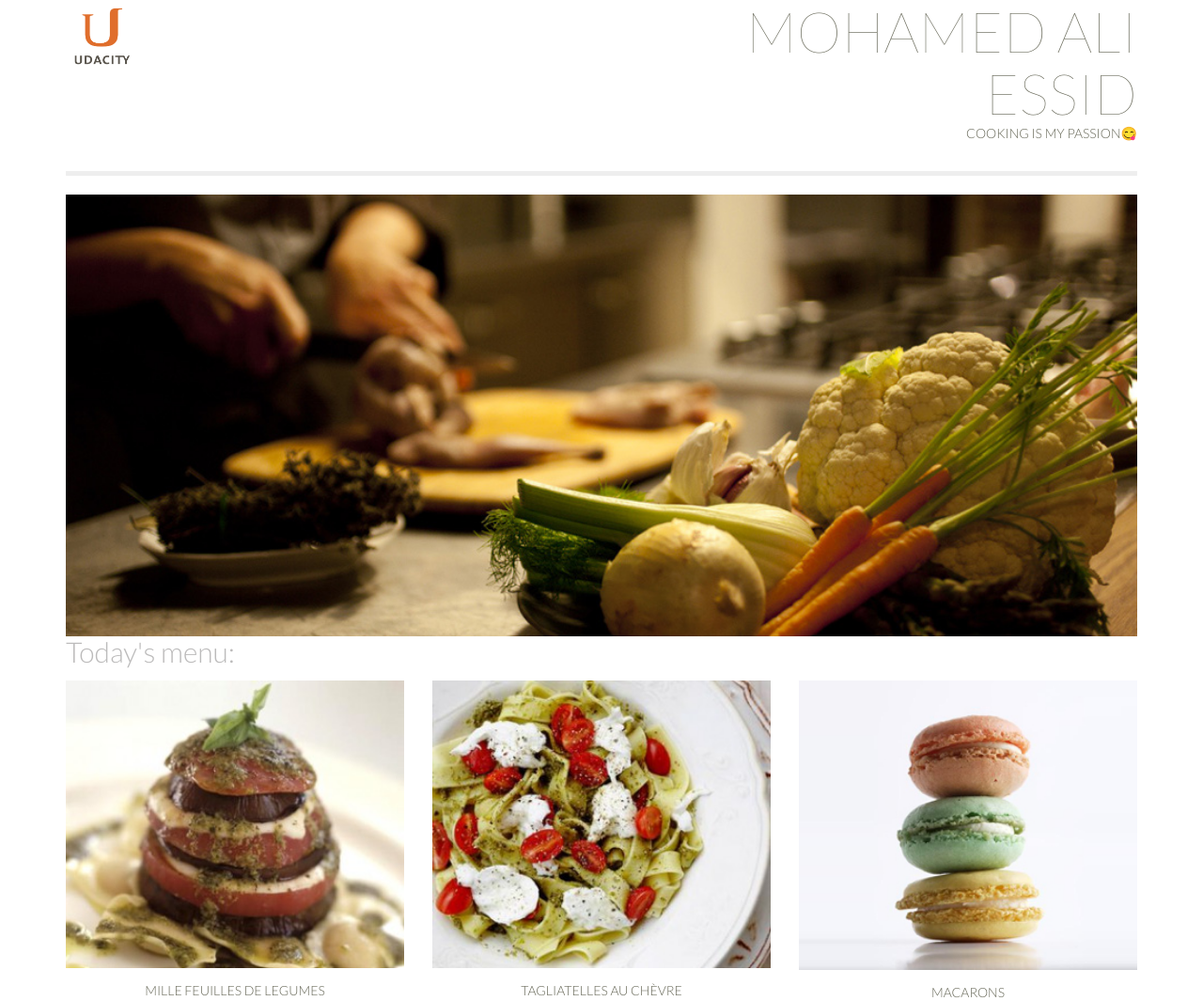
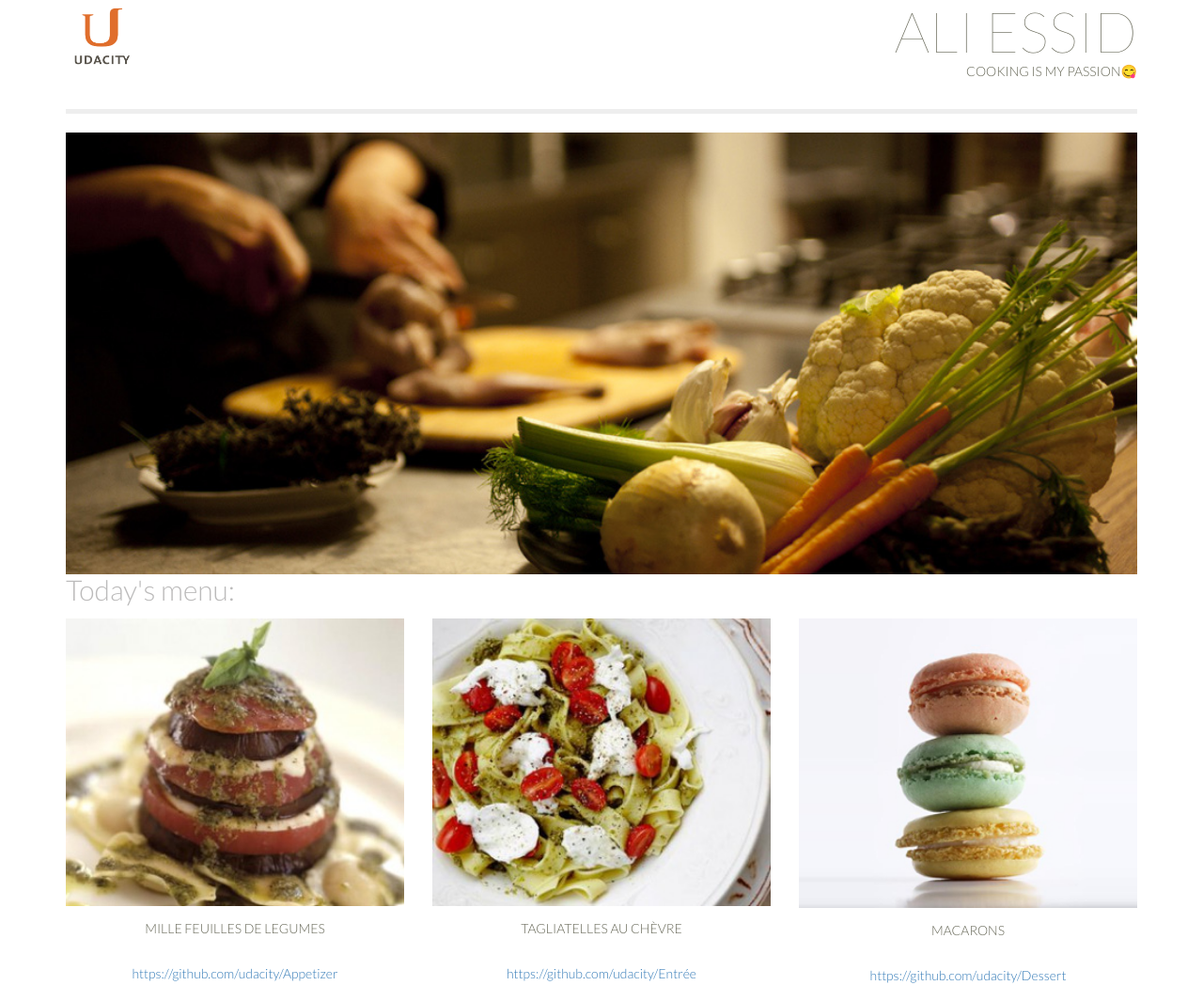
Before and after one commit to Alissid/Menu_project, a website: page index.html in a window 1280 px wide. Shown: the top 1065 px of the page at 94% size. Drawn offline with Linux system fonts and the light colour scheme; a web font is replaced by a local one.

Commit message:
Update index.html

```diff
--- a/index.html
+++ b/index.html
@@ -18,7 +18,7 @@
        <img id="header_logo" src="images/udacity_small.jpg" alt="Udacity logo">
      </div>
      <div class="col-md-6 text-right text-uppercase">
-      <h1 class="title-super text-thin">Mohamed Ali Essid</h1>
+      <h1 class="title-super text-thin">Ali Essid</h1>
       <p>Cooking is my passion&#128523;</p>
      </div>
     </header>
```
